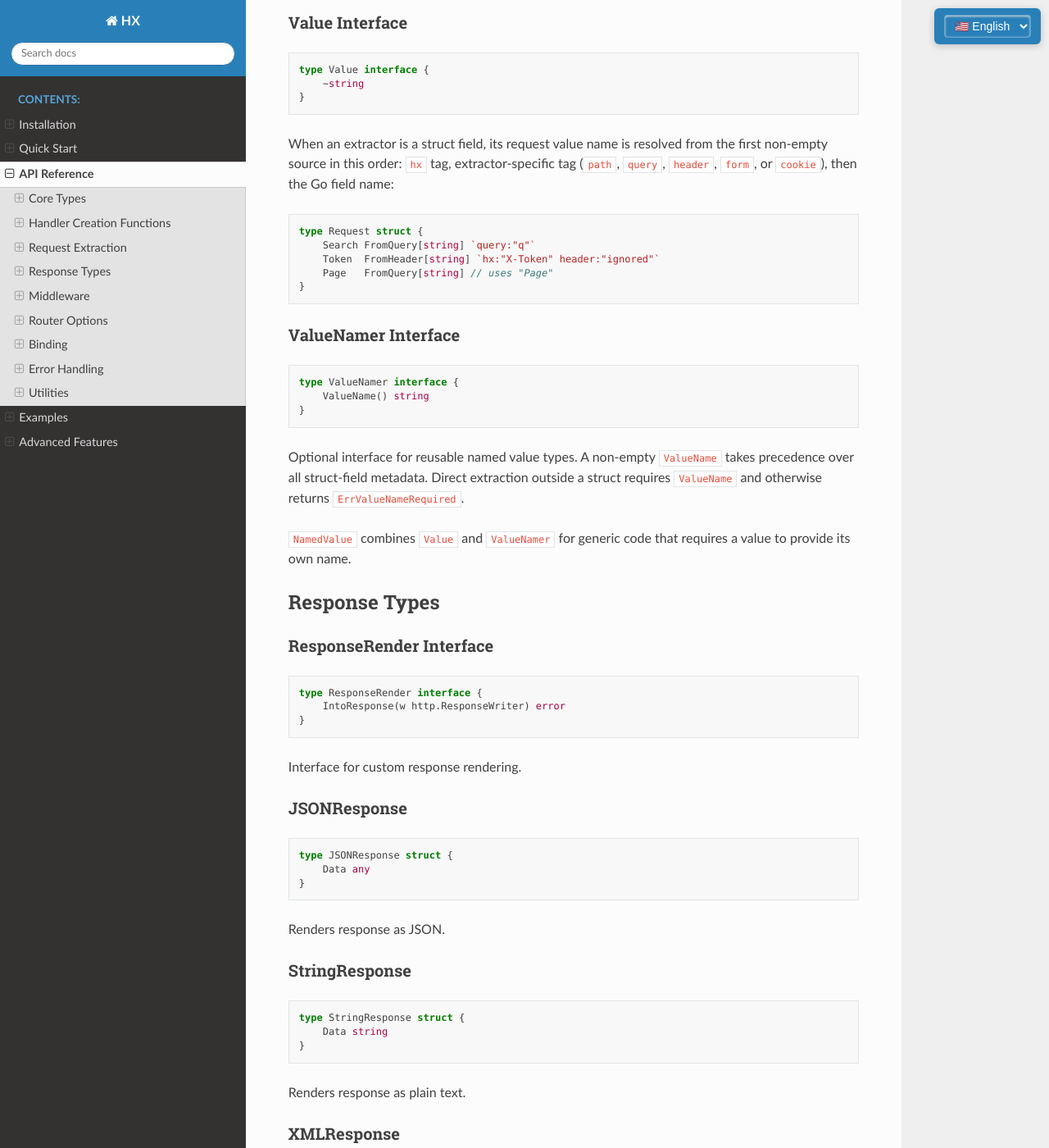
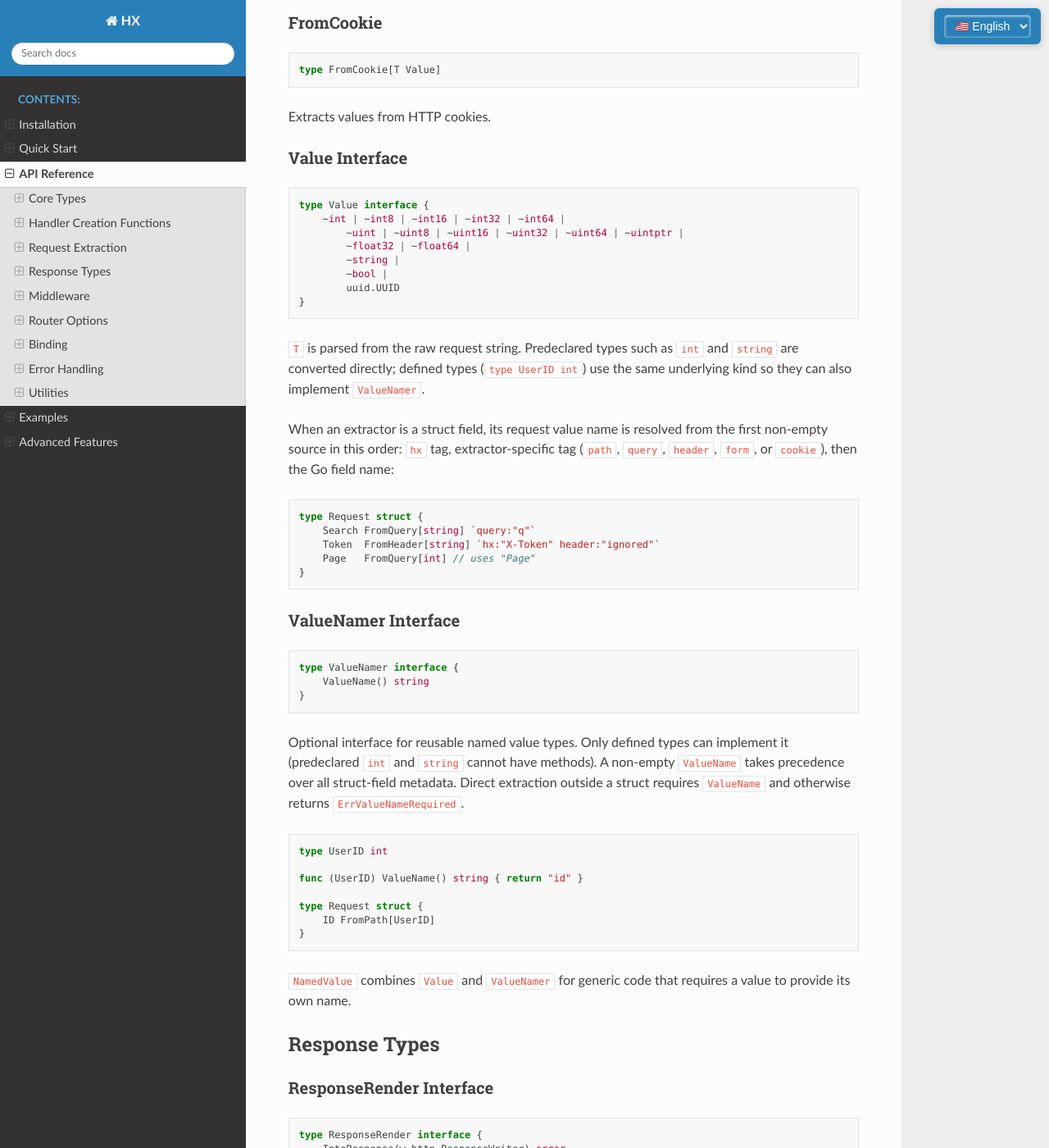
Before and after one commit to eatmoreapple/hx, a Sphinx documentation site: the page built from docs/api.rst, in a window 1280 px wide and 1400 px high, scrolled down 3791 px. Shown: the whole window at 82% size. Built offline with Sphinx 7.4.7 and the Read the Docs theme 3.1.0, drawn with Linux system fonts in a browser that asks for light colours; some of the changed text lies outside the part shown.

Commit message:
docs: document typed extractors and Value()

```diff
--- a/docs/api.rst
+++ b/docs/api.rst
@@ -151,10 +151,11 @@
 .. code-block:: go
 
    type Request struct {
-       ID FromPath[string] `hx:"id" json:"id"`
+       ID FromPath[int] `hx:"id" json:"id"`
    }
 
-   // For route "/user/{id}", extracts the {id} value
+   // For route "/users/{id}", extracts the {id} value as an int.
+   // Use Value() for the parsed result and String() for the raw path segment.
 
 FromQuery
 ~~~~~~~~~
@@ -164,6 +165,14 @@
    type FromQuery[T Value]
 
 Extracts values from URL query parameters.
+
+**Example:**
+
+.. code-block:: go
+
+   type Request struct {
+       Page FromQuery[int] `hx:"page"`
+   }
 
 FromHeader
 ~~~~~~~~~~
@@ -198,8 +207,18 @@
 .. code-block:: go
 
    type Value interface {
-       ~string
+       ~int | ~int8 | ~int16 | ~int32 | ~int64 |
+           ~uint | ~uint8 | ~uint16 | ~uint32 | ~uint64 | ~uintptr |
+           ~float32 | ~float64 |
+           ~string |
+           ~bool |
+           uuid.UUID
    }
+
+``T`` is parsed from the raw request string. Predeclared types such as
+``int`` and ``string`` are converted directly; defined types
+(``type UserID int``) use the same underlying kind so they can also
+implement ``ValueNamer``.
 
 When an extractor is a struct field, its request value name is resolved from
 the first non-empty source in this order: ``hx`` tag, extractor-specific tag
@@ -211,7 +230,7 @@
    type Request struct {
        Search FromQuery[string] `query:"q"`
        Token  FromHeader[string] `hx:"X-Token" header:"ignored"`
-       Page   FromQuery[string] // uses "Page"
+       Page   FromQuery[int] // uses "Page"
    }
 
 ValueNamer Interface
@@ -223,9 +242,21 @@
        ValueName() string
    }
 
-Optional interface for reusable named value types. A non-empty ``ValueName``
-takes precedence over all struct-field metadata. Direct extraction outside a
-struct requires ``ValueName`` and otherwise returns ``ErrValueNameRequired``.
+Optional interface for reusable named value types. Only defined types can
+implement it (predeclared ``int`` and ``string`` cannot have methods).
+A non-empty ``ValueName`` takes precedence over all struct-field metadata.
+Direct extraction outside a struct requires ``ValueName`` and otherwise
+returns ``ErrValueNameRequired``.
+
+.. code-block:: go
+
+   type UserID int
+
+   func (UserID) ValueName() string { return "id" }
+
+   type Request struct {
+       ID FromPath[UserID]
+   }
 
 ``NamedValue`` combines ``Value`` and ``ValueNamer`` for generic code that
 requires a value to provide its own name.
```
Also changed, not shown: docs/advanced.rst (+3 -6 lines), docs/examples.rst (+5 -15 lines), docs/quickstart.rst (+9 -9 lines).
